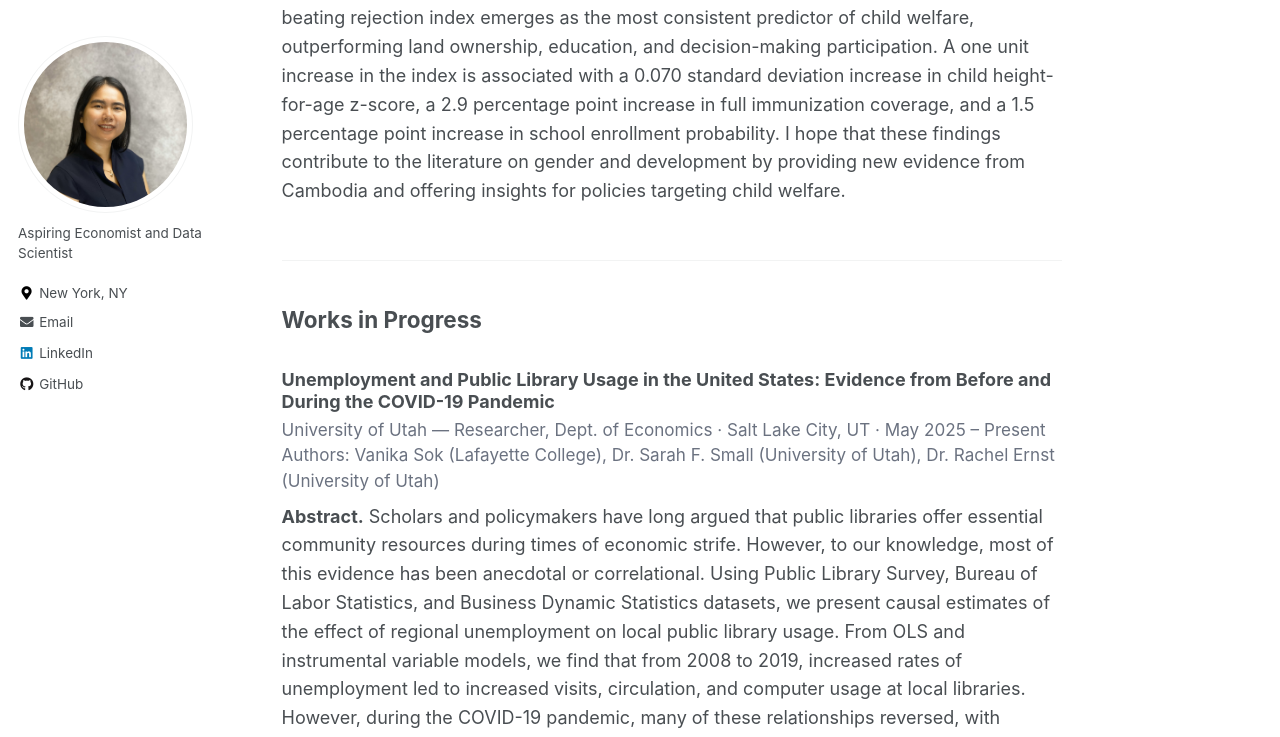
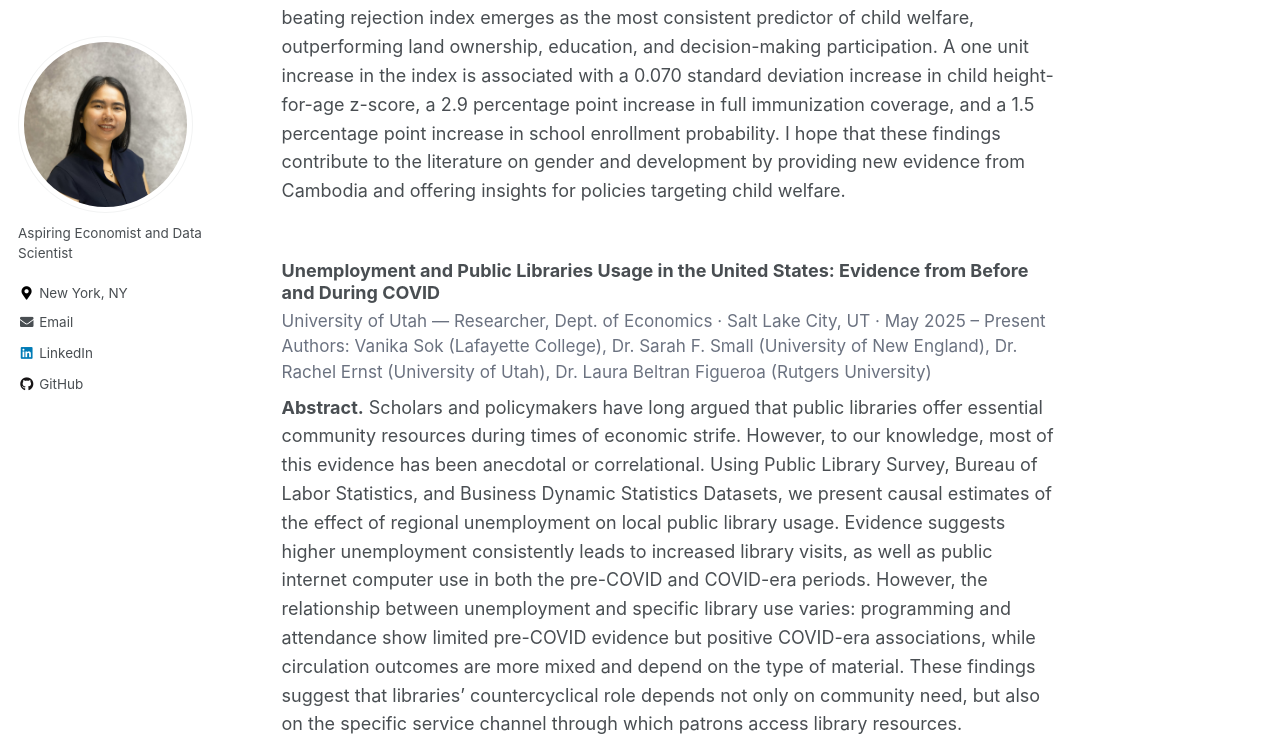
Before and after one commit to Vanika24/Vanika24.github.io, a Jekyll site: the page built from _pages/research.md, in a window 1280 px wide and 1400 px high, scrolled down 624 px. Shown: the top 737 px of the window. Built offline with Jekyll 4.4.1, drawn with Linux system fonts in a browser that asks for light colours; some of the changed text lies outside the part shown.

Commit message:
Revise
Updated research paper abstracts and author details. Added new section for works in progress.

```diff
--- a/_pages/research.md
+++ b/_pages/research.md
@@ -33,30 +33,15 @@ author_profile: true
     </div>
   </div>
 
-  ---
-
-## Works in Progress
-
-<div class="research-section">
-
   <!-- First Paper -->
   <div class="research-item" id="wip-libraries-childcare">
-    <h3>Unemployment and Public Library Usage in the United States: Evidence from Before and During the COVID-19 Pandemic</h3>
+    <h3>Unemployment and Public Libraries Usage in the United States: Evidence from Before and During COVID </h3>
     <div class="research-meta">
       University of Utah — Researcher, Dept. of Economics · Salt Lake City, UT · May 2025 – Present<br>
-      Authors: Vanika Sok (Lafayette College), Dr. Sarah F. Small (University of Utah), Dr. Rachel Ernst (University of Utah)
+      Authors: Vanika Sok (Lafayette College), Dr. Sarah F. Small (University of New England), Dr. Rachel Ernst (University of Utah), Dr. Laura Beltran Figueroa (Rutgers University)
     </div>
     <div class="research-abstract">
-      <strong>Abstract.</strong> Scholars and policymakers have long argued that public libraries offer essential community
-      resources during times of economic strife. However, to our knowledge, most of this evidence has been
-      anecdotal or correlational. Using Public Library Survey, Bureau of Labor Statistics, and Business Dynamic
-      Statistics datasets, we present causal estimates of the effect of regional unemployment on local public
-      library usage. From OLS and instrumental variable models, we find that from 2008 to 2019, increased
-      rates of unemployment led to increased visits, circulation, and computer usage at local libraries. However,
-      during the COVID-19 pandemic, many of these relationships reversed, with COVID-related unemployment
-      causing a reduction in visits, but not necessarily use. Reflecting on various dimensions of community need
-      and library resources, we contextualize our results in the broader literature on public libraries as valuable
-      economic resources.
+      <strong>Abstract.</strong> Scholars and policymakers have long argued that public libraries offer essential community resources during times of economic strife. However, to our knowledge, most of this evidence has been anecdotal or correlational. Using Public Library Survey, Bureau of Labor Statistics, and Business Dynamic Statistics Datasets, we present causal estimates of the effect of regional unemployment on local public library usage. Evidence suggests higher unemployment consistently leads to increased library visits, as well as public internet computer use in both the pre-COVID and COVID-era periods. However, the relationship between unemployment and specific library use varies: programming and attendance show limited pre-COVID evidence but positive COVID-era associations, while circulation outcomes are more mixed and depend on the type of material. These findings suggest that libraries’ countercyclical role depends not only on community need, but also on the specific service channel through which patrons access library resources.
     </div>
 
     <!-- Poster embedded inline -->
@@ -73,6 +58,11 @@ author_profile: true
       Poster (embedded above). If it doesn’t load, <a href="/files/pdf/Sok_Poster_updated.pdf">open it directly</a>.
     </div>
   </div>
+  ---
+
+## Works in Progress
+
+<div class="research-section">
 
   <!-- Second Paper -->
   <div class="research-item" id="wip-care-gaps">
```
